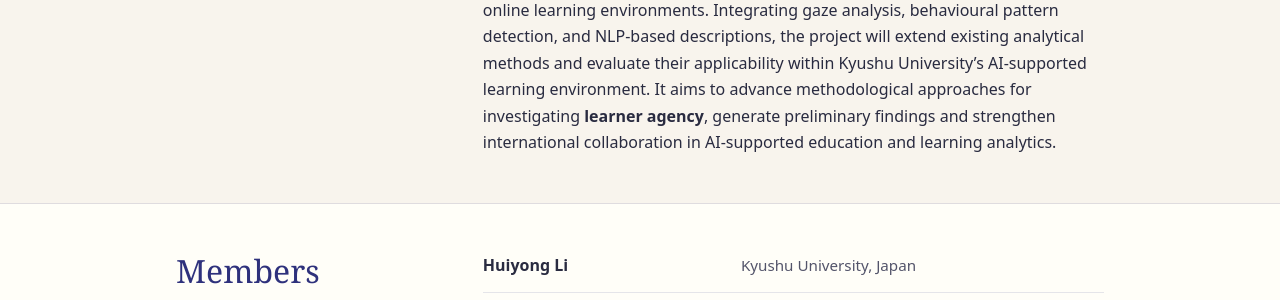
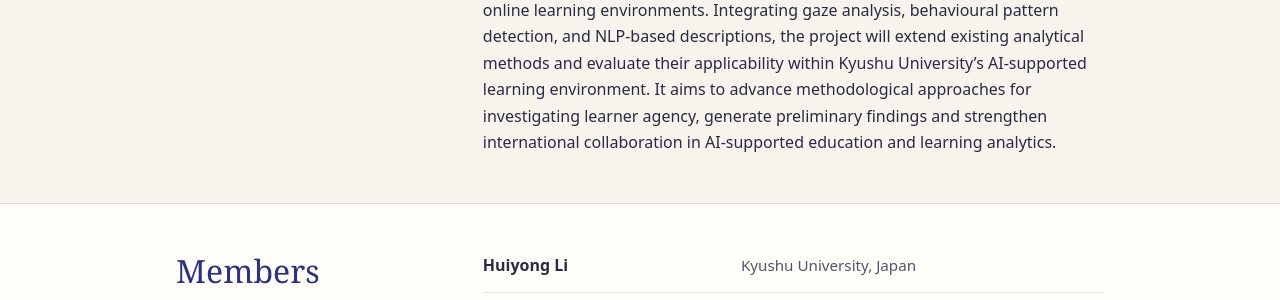
Before and after one commit to li-huiyong/GazeAgency, a Jekyll site: the page built from docs/index.md, in a window 1280 px wide. Shown: the part 764-1064 px from the top of the page. Built offline with Jekyll 4.4.1, drawn with Linux system fonts in a browser that asks for light colours; some of the changed text lies outside the part shown.

Commit message:
Update GazeAgency README and overview emphasis

```diff
--- a/docs/index.md
+++ b/docs/index.md
@@ -14,4 +14,4 @@ funding:
   end: "2027-09-30"
 ---
 
-This Japan–India collaborative project investigates **dynamic AOI tracking and machine learning** as methods for understanding **learner agency** in AI-mediated online learning environments. Integrating gaze analysis, behavioural pattern detection, and NLP-based descriptions, the project will extend existing analytical methods and evaluate their applicability within Kyushu University's AI-supported learning environment. It aims to advance methodological approaches for investigating **learner agency**, generate preliminary findings and strengthen international collaboration in AI-supported education and learning analytics.
+This Japan–India collaborative project investigates **dynamic AOI tracking and machine learning** as methods for understanding **learner agency** in AI-mediated online learning environments. Integrating gaze analysis, behavioural pattern detection, and NLP-based descriptions, the project will extend existing analytical methods and evaluate their applicability within Kyushu University's AI-supported learning environment. It aims to advance methodological approaches for investigating learner agency, generate preliminary findings and strengthen international collaboration in AI-supported education and learning analytics.
```
Also changed, not shown: README.md.
